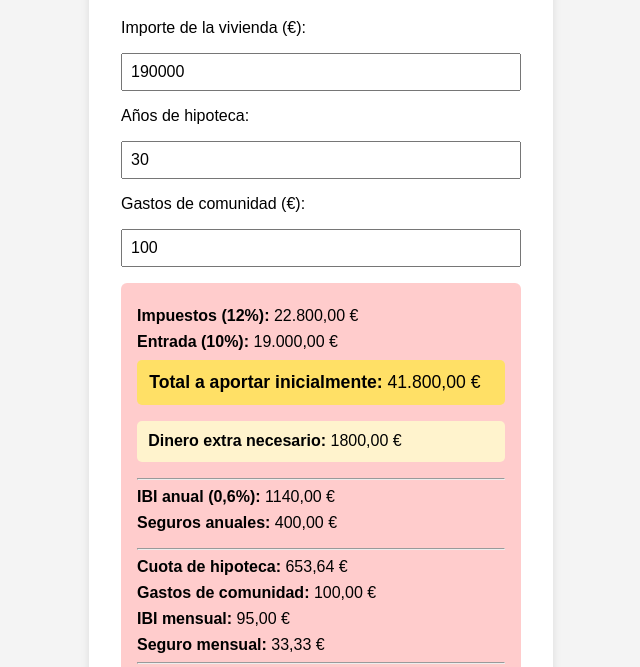
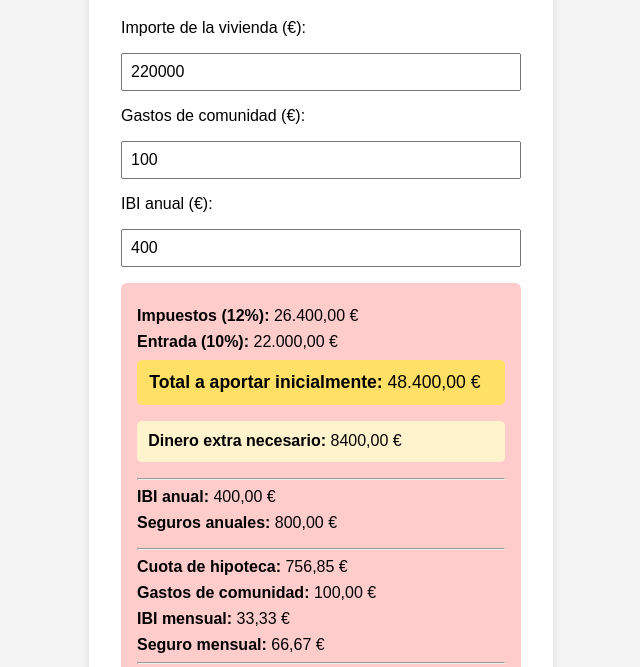
Before and after one commit to Marshall-Bits/morgageApp, a plain HTML site: page index.html in a window 1280 px wide. Shown: the part 133-800 px from the top of the page, without its empty margins (319-959 px from the left). Drawn offline with Linux system fonts and the light colour scheme.

Commit message:
Refactor mortgage calculator: separate logic

```diff
--- a/index.html
+++ b/index.html
@@ -4,104 +4,19 @@
   <meta charset="UTF-8">
   <meta name="viewport" content="width=device-width, initial-scale=1.0">
   <title>Calculadora de Hipoteca</title>
-  <style>
-    body { font-family: Arial, sans-serif; background: #f4f4f4; margin: 0; padding: 0; }
-    .container { max-width: 400px; margin: 40px auto; background: #fff; padding: 2em; border-radius: 8px; box-shadow: 0 2px 8px rgba(0,0,0,0.1); }
-    h1 { text-align: center; }
-    label, input { display: block; width: 100%; margin-bottom: 1em; }
-    .result { background: #e9f7ef; padding: 1em; border-radius: 6px; margin-top: 1em; }
-    .result p { margin: 0.5em 0; }
-    input[type="number"] {
-      padding: 0.5em;
-      font-size: 1em;
-      width: 100%;
-      box-sizing: border-box;
-      /* Para que los selectores +/- no sobresalgan el ancho */
-      min-width: 0;
-      max-width: 100%;
-      display: block;
-    }
-    button { width: 100%; padding: 0.7em; background: #007bff; color: #fff; border: none; border-radius: 4px; font-size: 1em; cursor: pointer; }
-    button:hover { background: #0056b3; }
-  </style>
+  <link rel="stylesheet" href="styles.css">
 </head>
 <body>
   <div class="container">
     <h1>Calculadora de Hipoteca</h1>
     <label for="importe">Importe de la vivienda (€):</label>
-    <input type="number" id="importe" min="0" max="220000" step="1000" placeholder="Ej: 200000" value="190000" onchange="calcular()">
-    <label for="anios">Años de hipoteca:</label>
-    <input type="number" id="anios" min="20" max="35" step="1" value="30" onchange="calcular()">
+    <input type="number" id="importe" min="0" max="220000" step="1000" placeholder="Ej: 200000" value="220000">
     <label for="comunidad">Gastos de comunidad (€):</label>
-    <input type="number" id="comunidad" min="0" step="1" value="100" onchange="calcular()">
+    <input type="number" id="comunidad" min="0" step="1" value="100">
+    <label for="ibi">IBI anual (€):</label>
+    <input type="number" id="ibi" min="0" step="1" value="400">
     <div class="result" id="result" style="display:none;"></div>
   </div>
-  <script>
-    window.onload = calcular;
-    function calcular() {
-      const importe = parseFloat(document.getElementById('importe').value);
-      let anios = parseInt(document.getElementById('anios').value) || 30;
-      const comunidad = parseFloat(document.getElementById('comunidad').value) || 0;
-      const seguros = 400;
-      const resultDiv = document.getElementById('result');
-      // Limitar a entre 20 y 35 años
-      if (anios < 20) anios = 20;
-      if (anios > 35) anios = 35;
-      document.getElementById('anios').value = anios;
-      if (isNaN(importe) || importe <= 0 || isNaN(anios) || anios <= 0) {
-        resultDiv.style.display = 'none';
-        resultDiv.style.background = '#e9f7ef'; // Reset background
-        return;
-      }
-      const impuestos = importe * 0.12;
-      const entrada = importe * 0.10;
-      const ibi = importe * 0.006;
-      const totalAportar = impuestos + entrada;
-      const capitalHipoteca = importe - entrada;
-      const interesAnual = 0.0225;
-      const nPeriodos = anios * 12;
-      const interesMensual = interesAnual / 12;
-      // Fórmula de cuota fija: C = P * [i(1+i)^n] / [(1+i)^n - 1]
-      const cuota = capitalHipoteca * (interesMensual * Math.pow(1 + interesMensual, nPeriodos)) / (Math.pow(1 + interesMensual, nPeriodos) - 1);
-      const cuotaTotalMensual = cuota + comunidad + (ibi/12) + (seguros/12);
-      // Cambia el fondo del contenedor solo si la cuota mensual total estimada supera 850
-      if (cuotaTotalMensual > 850) {
-        resultDiv.style.background = '#ffcccc'; // rojo claro
-      } else {
-        resultDiv.style.background = '#e9f7ef'; // fondo normal del contenedor
-      }
-      let prestamoInfo = '';
-      if (totalAportar > 40000) {
-        const restante = totalAportar - 40000;
-        prestamoInfo = `
-          <div style="margin:1em 0; padding:0.7em; background:#fff3cd; border-radius:5px;">
-            <strong>Dinero extra necesario:</strong> ${restante.toLocaleString('es-ES', {style:'currency', currency:'EUR'})}
-          </div>
-        `;
-      }
-      resultDiv.innerHTML = `
-        <div style="margin-bottom:1em;">
-          <p><strong>Impuestos (12%):</strong> ${impuestos.toLocaleString('es-ES', {style:'currency', currency:'EUR'})}</p>
-          <p><strong>Entrada (10%):</strong> ${entrada.toLocaleString('es-ES', {style:'currency', currency:'EUR'})}</p>
-          <p style="background:#ffe066; padding:0.7em; border-radius:5px; font-size:1.1em;"><strong>Total a aportar inicialmente:</strong> ${totalAportar.toLocaleString('es-ES', {style:'currency', currency:'EUR'})}</p>
-          ${prestamoInfo}
-        </div>
-        <hr>
-        <div style="margin-bottom:1em;">
-          <p><strong>IBI anual (0,6%):</strong> ${ibi.toLocaleString('es-ES', {style:'currency', currency:'EUR'})}</p>
-          <p><strong>Seguros anuales:</strong> ${seguros.toLocaleString('es-ES', {style:'currency', currency:'EUR'})}</p>
-        </div>
-        <hr>
-        <p><strong>Cuota de hipoteca:</strong> ${cuota.toLocaleString('es-ES', {style:'currency', currency:'EUR'})}</p>
-        <p><strong>Gastos de comunidad:</strong> ${comunidad.toLocaleString('es-ES', {style:'currency', currency:'EUR'})}</p>
-        <p><strong>IBI mensual:</strong> ${(ibi/12).toLocaleString('es-ES', {style:'currency', currency:'EUR'})}</p>
-        <p><strong>Seguro mensual:</strong> ${(seguros/12).toLocaleString('es-ES', {style:'currency', currency:'EUR'})}</p>
-        <hr>
-        <p style="font-size:1.1em; background:#ffe066; padding:0.7em; border-radius:5px;"><strong>Cuota mensual estimada:</strong> ${cuotaTotalMensual.toLocaleString('es-ES', {style:'currency', currency:'EUR'})}</p>
-        <p style="font-size:0.9em;color:#888;">Interés: 2,250% | TAE: 2,271% | Plazo: ${nPeriodos} meses (${anios} años)</p>
-      `;
-      resultDiv.style.display = 'block';
-    }
-  </script>
+  <script src="mortgage.js"></script>
 </body>
 </html>
--- /dev/null
+++ b/mortgage.js
@@ -0,0 +1,71 @@
+document.addEventListener('DOMContentLoaded', () => {
+  const importeInput = document.getElementById('importe');
+  const comunidadInput = document.getElementById('comunidad');
+  const ibiInput = document.getElementById('ibi');
+  const resultDiv = document.getElementById('result');
+
+  function calcular() {
+    const importe = parseFloat(importeInput.value);
+    const anios = 30;
+    const comunidad = parseFloat(comunidadInput.value) || 0;
+    const seguros = 800;
+    const ibi = parseFloat(ibiInput.value) || 0;
+    if (isNaN(importe) || importe <= 0) {
+      resultDiv.style.display = 'none';
+      resultDiv.classList.remove('warning');
+      return;
+    }
+    const impuestos = importe * 0.12;
+    const entrada = importe * 0.10;
+    const totalAportar = impuestos + entrada;
+    const capitalHipoteca = importe - entrada;
+    const interesAnual = 0.0225;
+    const nPeriodos = anios * 12;
+    const interesMensual = interesAnual / 12;
+    // Fórmula de cuota fija: C = P * [i(1+i)^n] / [(1+i)^n - 1]
+    const cuota = capitalHipoteca * (interesMensual * Math.pow(1 + interesMensual, nPeriodos)) / (Math.pow(1 + interesMensual, nPeriodos) - 1);
+    const cuotaTotalMensual = cuota + comunidad + (ibi/12) + (seguros/12);
+    // Fondo rojo solo si la cuota mensual total estimada supera 850
+    if (cuotaTotalMensual > 850) {
+      resultDiv.classList.add('warning');
+    } else {
+      resultDiv.classList.remove('warning');
+    }
+    let extraInfo = '';
+    if (totalAportar > 40000) {
+      const restante = totalAportar - 40000;
+      extraInfo = `
+        <div class="extra-info">
+          <strong>Dinero extra necesario:</strong> ${restante.toLocaleString('es-ES', {style:'currency', currency:'EUR'})}
+        </div>
+      `;
+    }
+    resultDiv.innerHTML = `
+      <div style="margin-bottom:1em;">
+        <p><strong>Impuestos (12%):</strong> ${impuestos.toLocaleString('es-ES', {style:'currency', currency:'EUR'})}</p>
+        <p><strong>Entrada (10%):</strong> ${entrada.toLocaleString('es-ES', {style:'currency', currency:'EUR'})}</p>
+        <p class="highlight"><strong>Total a aportar inicialmente:</strong> ${totalAportar.toLocaleString('es-ES', {style:'currency', currency:'EUR'})}</p>
+        ${extraInfo}
+      </div>
+      <hr>
+      <div style="margin-bottom:1em;">
+        <p><strong>IBI anual:</strong> ${ibi.toLocaleString('es-ES', {style:'currency', currency:'EUR'})}</p>
+        <p><strong>Seguros anuales:</strong> ${seguros.toLocaleString('es-ES', {style:'currency', currency:'EUR'})}</p>
+      </div>
+      <hr>
+      <p><strong>Cuota de hipoteca:</strong> ${cuota.toLocaleString('es-ES', {style:'currency', currency:'EUR'})}</p>
+      <p><strong>Gastos de comunidad:</strong> ${comunidad.toLocaleString('es-ES', {style:'currency', currency:'EUR'})}</p>
+      <p><strong>IBI mensual:</strong> ${(ibi/12).toLocaleString('es-ES', {style:'currency', currency:'EUR'})}</p>
+      <p><strong>Seguro mensual:</strong> ${(seguros/12).toLocaleString('es-ES', {style:'currency', currency:'EUR'})}</p>
+      <hr>
+      <p class="highlight"><strong>Cuota mensual total estimada:</strong> ${cuotaTotalMensual.toLocaleString('es-ES', {style:'currency', currency:'EUR'})}</p>
+      <p style="font-size:0.9em;color:#888;">Interés: 2,250% | TAE: 2,271% | Plazo: ${nPeriodos} meses (30 años)</p>
+    `;
+    resultDiv.style.display = 'block';
+  }
+
+  importeInput.addEventListener('input', calcular);
+  comunidadInput.addEventListener('input', calcular);
+  ibiInput.addEventListener('input', calcular);
+  calcular();
+});
--- /dev/null
+++ b/styles.css
@@ -0,0 +1,55 @@
+body {
+  font-family: Arial, sans-serif;
+  background: #f4f4f4;
+  margin: 0;
+  padding: 0;
+}
+.container {
+  max-width: 400px;
+  margin: 40px auto;
+  background: #fff;
+  padding: 2em;
+  border-radius: 8px;
+  box-shadow: 0 2px 8px rgba(0,0,0,0.1);
+}
+h1 {
+  text-align: center;
+}
+label, input {
+  display: block;
+  width: 100%;
+  margin-bottom: 1em;
+}
+.result {
+  background: #e9f7ef;
+  padding: 1em;
+  border-radius: 6px;
+  margin-top: 1em;
+}
+.result p {
+  margin: 0.5em 0;
+}
+input[type="number"] {
+  padding: 0.5em;
+  font-size: 1em;
+  width: 100%;
+  box-sizing: border-box;
+  min-width: 0;
+  max-width: 100%;
+  display: block;
+}
+.highlight {
+  background: #ffe066;
+  padding: 0.7em;
+  border-radius: 5px;
+  font-size: 1.1em;
+}
+.warning {
+  background: #ffcccc !important;
+}
+.extra-info {
+  margin: 1em 0;
+  padding: 0.7em;
+  background: #fff3cd;
+  border-radius: 5px;
+}
```
